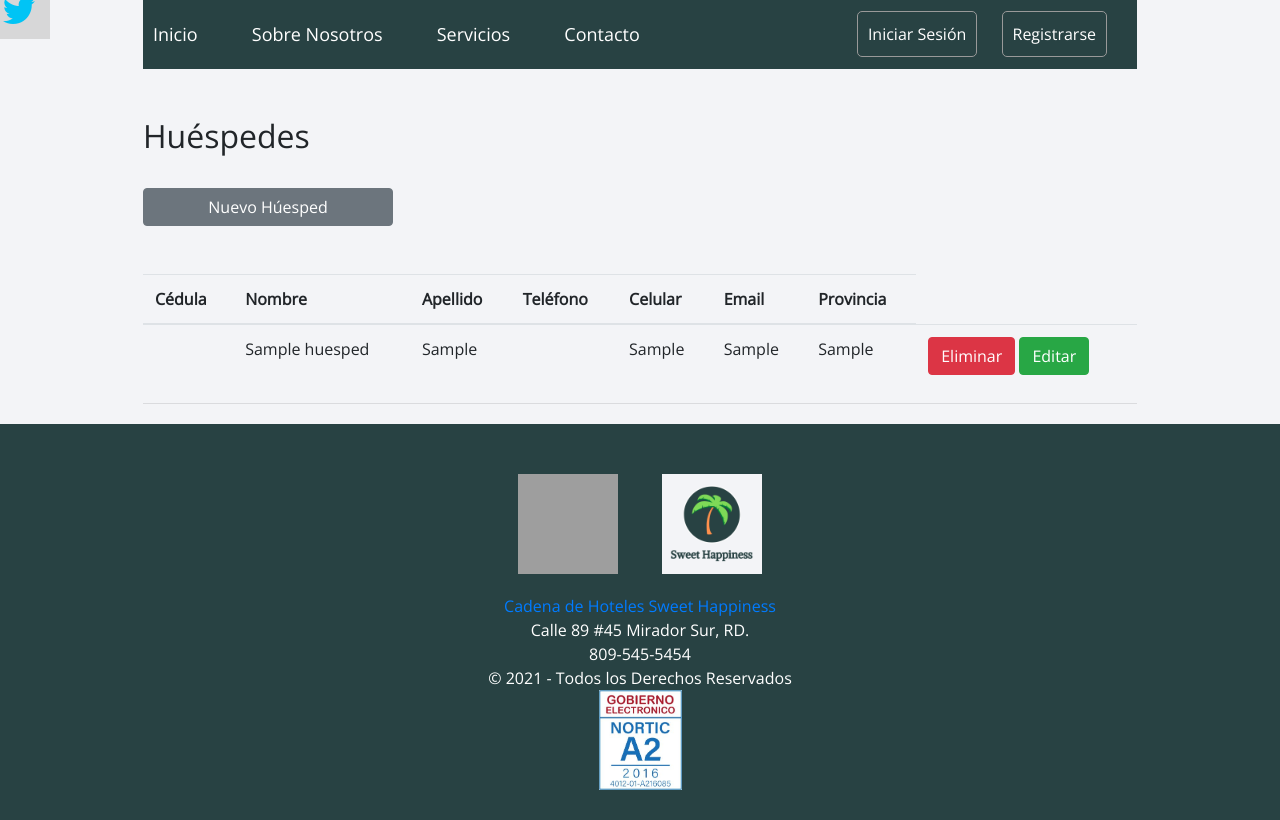
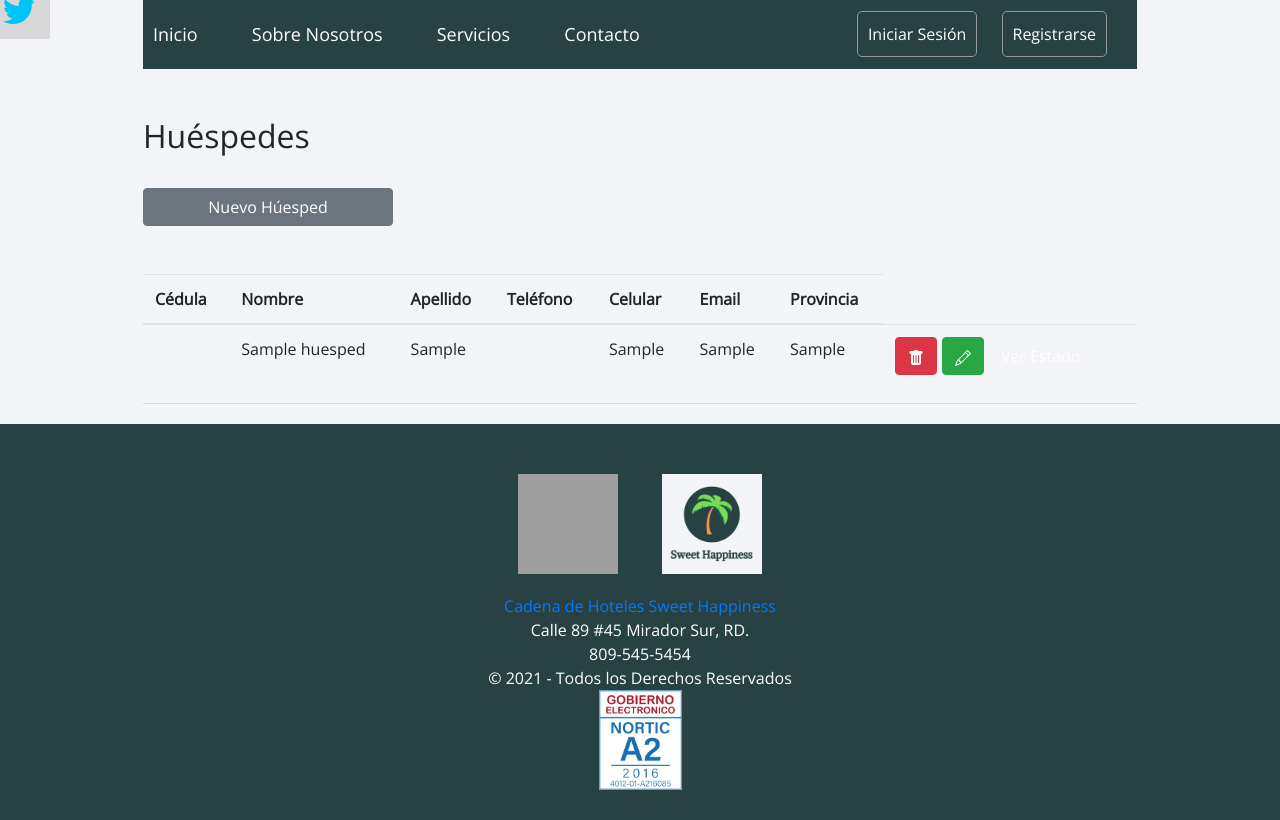
Before and after one commit to karina0724/Sweet-Happiness, a PHP site: page /gestionarHuespedes.php in a window 1280 px wide. Shown: the part 419-1239 px from the top of the page. Run offline with PHP 8.4, Linux system fonts and the light colour scheme; tables that the repository leaves empty or names only in its code hold one stand-in row (values such as "Sample post"); data that the repository does not hold is empty; some libraries are stand-ins or nearby versions; grey boxes are pictures that could not be loaded.

Commit message:
Fundiendo

```diff
--- a/FinalAdm/gestionarHuespedes.php
+++ b/FinalAdm/gestionarHuespedes.php
@@ -48,8 +48,18 @@ include('head.php');
                       <td>{$data['correo']}</td>
                       <td>{$data['provincia']}</td>
                       <td>
-                         <a class='btn btn-danger'href='gestionarHuespedes.php?del={$data['id']}' style='color:white;'>Eliminar</a>
-                         <a href='agregarEmpleado.php?edit={$data['id']}' class='btn btn-success' style='color:white;'>Editar</a>
+                         <a class='btn btn-danger'href='gestionarHuespedes.php?del={$data['id']}' style='color:white;'>
+
+                         <svg xmlns='http://www.w3.org/2000/svg' width='16' height='16' fill='currentColor' class='bi bi-trash-fill' viewBox='0 0 16 16'>
+                            <path d='M2.5 1a1 1 0 0 0-1 1v1a1 1 0 0 0 1 1H3v9a2 2 0 0 0 2 2h6a2 2 0 0 0 2-2V4h.5a1 1 0 0 0 1-1V2a1 1 0 0 0-1-1H10a1 1 0 0 0-1-1H7a1 1 0 0 0-1 1H2.5zm3 4a.5.5 0 0 1 .5.5v7a.5.5 0 0 1-1 0v-7a.5.5 0 0 1 .5-.5zM8 5a.5.5 0 0 1 .5.5v7a.5.5 0 0 1-1 0v-7A.5.5 0 0 1 8 5zm3 .5v7a.5.5 0 0 1-1 0v-7a.5.5 0 0 1 1 0z'/>
+                            </svg>
+                       </svg>
+                         </a>
+                         <a href='agregarEmpleado.php?edit={$data['id']}' class='btn btn-success' style='color:white;'>
+                            <svg xmlns='http://www.w3.org/2000/svg' width='16' height='16' fill='currentColor' class='bi bi-pencil' viewBox='0 0 16 16'>
+                            <path d='M12.146.146a.5.5 0 0 1 .708 0l3 3a.5.5 0 0 1 0 .708l-10 10a.5.5 0 0 1-.168.11l-5 2a.5.5 0 0 1-.65-.65l2-5a.5.5 0 0 1 .11-.168l10-10zM11.207 2.5 13.5 4.793 14.793 3.5 12.5 1.207 11.207 2.5zm1.586 3L10.5 3.207 4 9.707V10h.5a.5.5 0 0 1 .5.5v.5h.5a.5.5 0 0 1 .5.5v.5h.293l6.5-6.5zm-9.761 5.175-.106.106-1.528 3.821 3.821-1.528.106-.106A.5.5 0 0 1 5 12.5V12h-.5a.5.5 0 0 1-.5-.5V11h-.5a.5.5 0 0 1-.468-.325z'/>
+                         </a>
+                         <a href='agregarEmpleado.php?edit={$data['id']}' class='btn btn-' style='color:white;'>Ver Estado</a>
                       </td>
                    </tr>
                 ";
--- a/FinalAdm/libs/configx.php
+++ b/FinalAdm/libs/configx.php
@@ -2,5 +2,5 @@
 
     define('DB_HOST','localhost');
     define('DB_USER','root');
-    define('DB_PASS','');
+    define('DB_PASS','mysql');
     define('DB_NAME','final_administracion');
```
Also changed, not shown: FinalAdm/img/habitacionDoble.jpg (added), FinalAdm/img/habitacionEstudio.jpg (added), FinalAdm/img/habitacionIndividual.jpg (added), FinalAdm/img/habitacionKing.jpg (added), FinalAdm/img/habitacionPresidencial.jpg (added), FinalAdm/img/habitacioneQueen.jpg (added).
